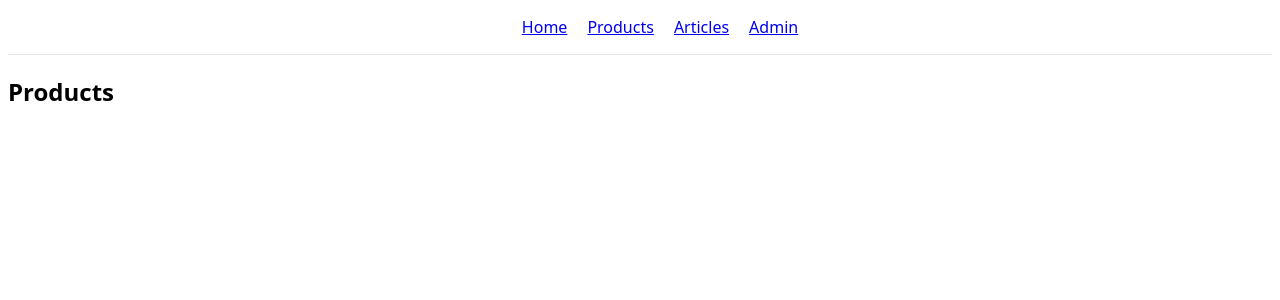
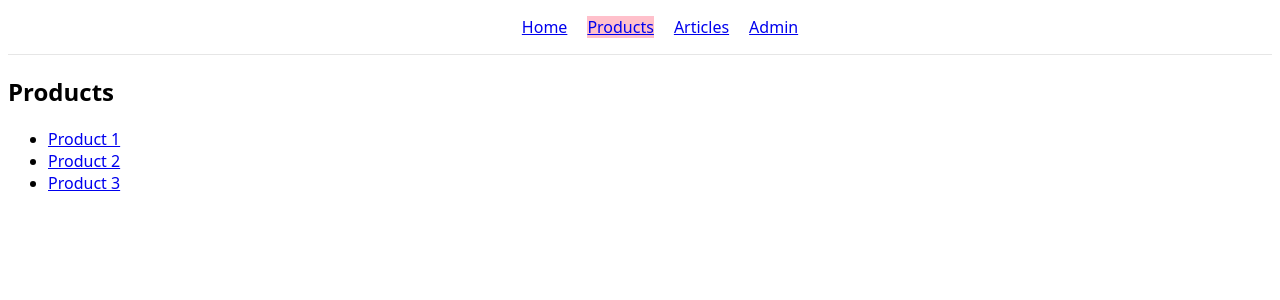
Before and after one commit to moresruth/udemy-React-Course, a React (Vite) app in the folder routing-template/: page /products in a window 1280 px wide. Shown: the top 300 px of the page. Built offline with nearby package versions, Linux system fonts and the light colour scheme.

Commit message:
added query string

```diff
--- a/routing-template/src/App.jsx
+++ b/routing-template/src/App.jsx
@@ -6,6 +6,8 @@ import Home from "./components/Home/Home";
 import Products from "./components/Products/Products";
 import Articles from "./components/Articles/Articles";
 import Admin from "./components/Admin/Admin";
+import NotFound from "./components/NotFound/NotFound";
+import SingleProduct from "./components/Products/SingleProduct";
 
 const App = () => {
   return (
@@ -16,8 +18,10 @@ const App = () => {
         <Routes>
           <Route path="/" element={<Home />} />
           <Route path="/products" element={<Products />} />
+          <Route path="/products/:id" element={<SingleProduct />} />
           <Route path="/articles" element={<Articles />} />
           <Route path="/admin" element={<Admin />} />
+          <Route path="*" element={<NotFound />} />
         </Routes>
       </main>
     </div>
--- a/routing-template/src/components/Articles/Articles.jsx
+++ b/routing-template/src/components/Articles/Articles.jsx
@@ -1,12 +1,28 @@
 import React from "react";
+import { useSearchParams } from "react-router-dom";
 
 const Articles = () => {
+  const [searchParams, setSearchParams] = useSearchParams();
+  const sortBy = searchParams.get("sortBy");
+  const category = searchParams.get("category");
+
+  const handleSortBy = () => {
+    setSearchParams({
+      sortBy: "views",
+      category,
+    });
+  };
+
   return (
     <div>
       <h2>
         Articles
-                <p>SortBy: Category:</p>
+        <p>
+          SortBy: {sortBy} Category: {category}
+        </p>
       </h2>
+
+      <button onClick={handleSortBy}>Sort by views</button>
     </div>
   );
 };
--- a/routing-template/src/components/Navbar/Navbar.css
+++ b/routing-template/src/components/Navbar/Navbar.css
@@ -12,3 +12,8 @@ nav {
 .navbar_list a {
   margin: 5px 10px;
 }
+
+.navbar_list a.active {
+  font-size: 1rem;
+  background-color: pink;
+}
--- a/routing-template/src/components/Navbar/Navbar.jsx
+++ b/routing-template/src/components/Navbar/Navbar.jsx
@@ -1,22 +1,23 @@
 import React from "react";
 
 import "./Navbar.css";
+import { NavLink } from "react-router-dom";
 
 const Navbar = () => {
   return (
     <nav>
-            <ul className='navbar_list'>
+      <ul className="navbar_list">
         <li>
-                    <a href='/'>Home</a>
+          <NavLink to="/">Home</NavLink>
         </li>
         <li>
-                    <a href='/products'>Products</a>
+          <NavLink to="/products">Products</NavLink>
         </li>
         <li>
-                    <a href='/articles'>Articles</a>
+          <NavLink to="/articles">Articles</NavLink>
         </li>
         <li>
-                    <a href='/admin'>Admin</a>
+          <NavLink to="/admin">Admin</NavLink>
         </li>
       </ul>
     </nav>
--- a/routing-template/src/components/Products/Products.jsx
+++ b/routing-template/src/components/Products/Products.jsx
@@ -1,11 +1,24 @@
 import React from "react";
+import { Link } from "react-router-dom";
 
 const Products = () => {
-    return (
-        <div>
-            <h2>Products</h2>
-        </div>
-    );
+  return (
+    <div>
+      <h2>Products</h2>
+
+      <ul>
+        <li>
+          <Link to="/products/1">Product 1</Link>
+        </li>
+        <li>
+          <Link to="/products/2">Product 2</Link>
+        </li>
+        <li>
+          <Link to="/products/3">Product 3</Link>
+        </li>
+      </ul>
+    </div>
+  );
 };
 
 export default Products;
--- a/routing-template/src/components/Products/SingleProduct.jsx
+++ b/routing-template/src/components/Products/SingleProduct.jsx
@@ -1,11 +1,14 @@
 import React from "react";
+import { useParams } from "react-router-dom";
 
 const SingleProduct = () => {
-    return (
-        <div>
-            <h2>SingleProduct</h2>
-        </div>
-    );
+  const { id } = useParams();
+
+  return (
+    <div>
+      <h2>SingleProduct - {id}</h2>
+    </div>
+  );
 };
 
 export default SingleProduct;
```
Lines whose indentation alone changed are shown as unchanged.
